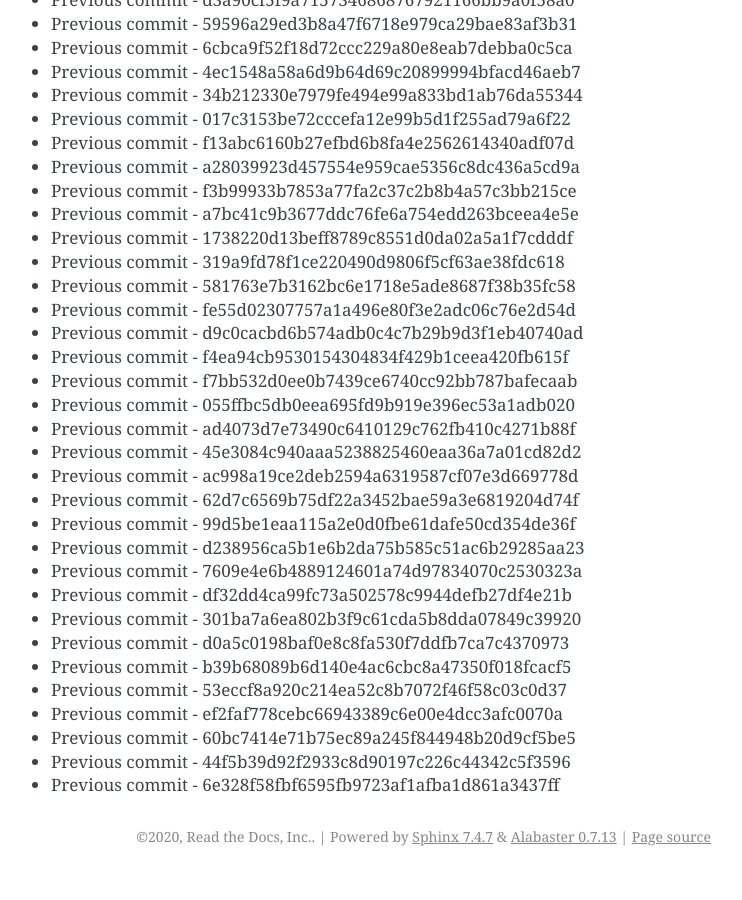
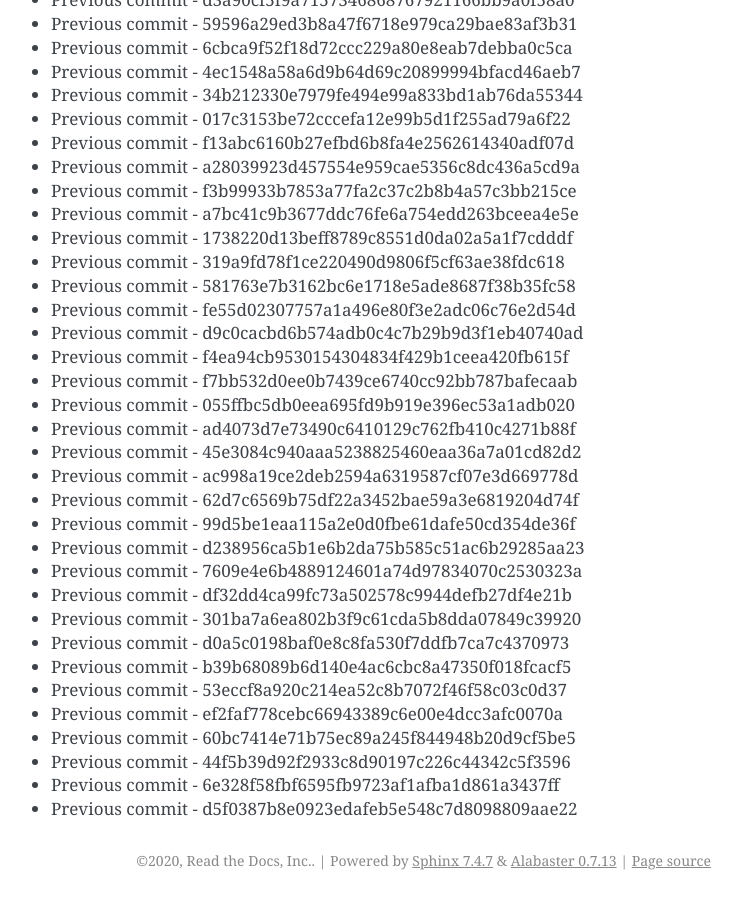
Before and after one commit to readthedocs/rtd-git-stresstest, a Sphinx documentation site: the page built from docs/updates.rst, in a window 1280 px wide and 900 px high, scrolled down 61147 px. Shown: the whole window, without its empty margins (399-1141 px from the left). Built offline with Sphinx 7.4.7, drawn with Linux system fonts in a browser that asks for light colours; before the commit the page ends 62023 px from its top, so only the background shows below that.

Commit message:
Generating commit from previous: d5f0387b8e0923edafeb5e548c7d8098809aae22

```diff
--- a/docs/updates.rst
+++ b/docs/updates.rst
@@ -2601,3 +2601,4 @@ It can be tested for any performance characteristics.
 * Previous commit - 60bc7414e71b75ec89a245f844948b20d9cf5be5
 * Previous commit - 44f5b39d92f2933c8d90197c226c44342c5f3596
 * Previous commit - 6e328f58fbf6595fb9723af1afba1d861a3437ff
+* Previous commit - d5f0387b8e0923edafeb5e548c7d8098809aae22
```
